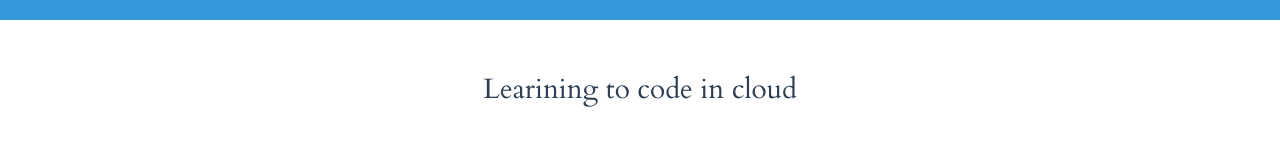
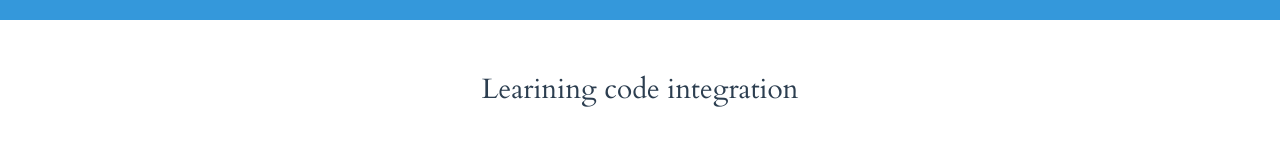
Before and after one commit to zenvenki/my-portfolio, a plain HTML site: page index.html in a window 1280 px wide. Shown: the part 2088-2234 px from the top of the page. Drawn offline with Linux system fonts and the light colour scheme.

Commit message:
html content in code

```diff
--- a/index.html
+++ b/index.html
@@ -116,7 +116,7 @@
 
     <section class="section section--alignCentered section--description">
       <p class="color--darkgrey section__description">
-        Learining to code in cloud
+      Learining code integration
       </p>
 
     <div class="background--skyBlue modal--closed">
```
